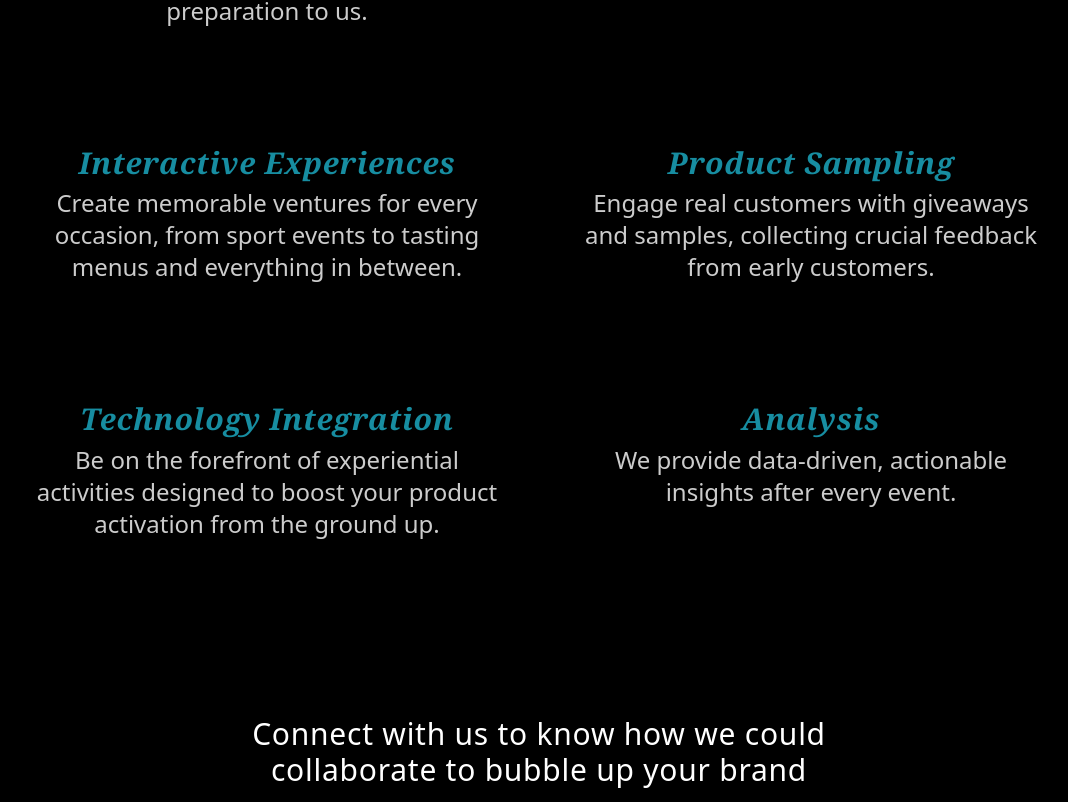
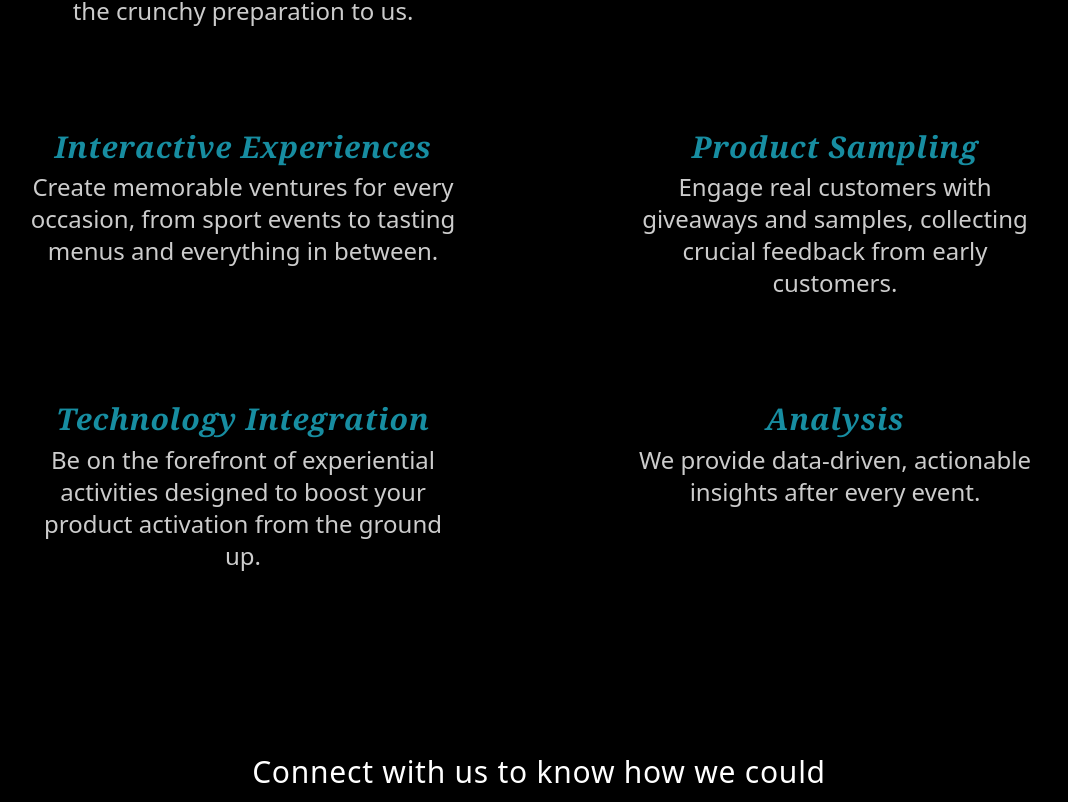
Before and after one commit to Rachitgarg56/ppg_next, a Next.js app: page /capabilities in a window 1280 px wide. Shown: the part 858-1660 px from the top of the page, without its empty margins (101-1169 px from the left). Built offline with nearby package versions, Linux system fonts and the light colour scheme.

Commit message:
Update page.tsx

```diff
--- a/src/app/(main)/capabilities/page.tsx
+++ b/src/app/(main)/capabilities/page.tsx
@@ -45,20 +45,25 @@ const page = () => {
                 })
             }
         </div> */}
-        <div className='max-w-5xl mx-auto mt-16 md:mt-24 grid grid-cols-1 md:grid-cols-2 gap-12 md:gap-16'>
-          {
-            capabilities.map((capability,idx) => {
-              return (
-                <div className={`${idx !== capabilities.length-1 ? 'max-md:shadow-[inset_0_-0.5px_0_0_#178DA1]' : ''} pb-12`}>
-                  <h3 className='font-cambria font-bold italic text-2xl sm:text-3xl text-[#178DA1] tracking-wide leading-relaxed text-center'>{capability.title}</h3>
-                  <p className='text-xl md:text-2xl opacity-80 font-thin text-center'>{capability.subtitle}</p>
-                </div>
-              )
-            })
-          }
+        <div className='max-w-5xl mx-auto mt-16 md:mt-24 grid grid-cols-1 md:grid-cols-2 gap-12 gap-x-40'>
+          {capabilities.map((capability, idx) => {
+            return (
+              <div key={idx} className="md:pb-12 flex flex-col items-center">
+                <h3 className="font-cambria font-bold italic text-2xl sm:text-3xl text-[#178DA1] tracking-wide leading-relaxed text-center">
+                  {capability.title}
+                </h3>
+                <p className="text-xl md:text-2xl opacity-80 font-thin text-center">
+                  {capability.subtitle}
+                </p>
+
+                {/* short separator line */}
+                <div className="h-[1px] w-[60px] bg-[#178DA1] mt-14 max-md:block hidden"></div>
+              </div>
+            )
+          })}
         </div>
-        <div className="mt-16 md:mt-32 mx-auto md:w-1/2 text-2xl md:text-3xl text-center font-thin tracking-wide">Connect with us to know how we could collaborate to bubble up your brand</div>
-        <div className="text-center mt-16 md:mt-24">
+        <div className="mt-20 md:mt-32 mx-auto md:w-1/2 text-2xl md:text-3xl text-center font-thin leading-relaxed tracking-wide">Connect with us to know how we could collaborate to bubble up your brand</div>
+        <div className="text-center mt-10 md:mt-24">
             <Link href="/contact" className="w-full md:w-max bg-cyan-600 italic font-cambria font-bold text-black text-2xl md:text-3xl px-8 md:px-32 py-4 md:py-8">work with us</Link>
         </div>
     </div>
```
